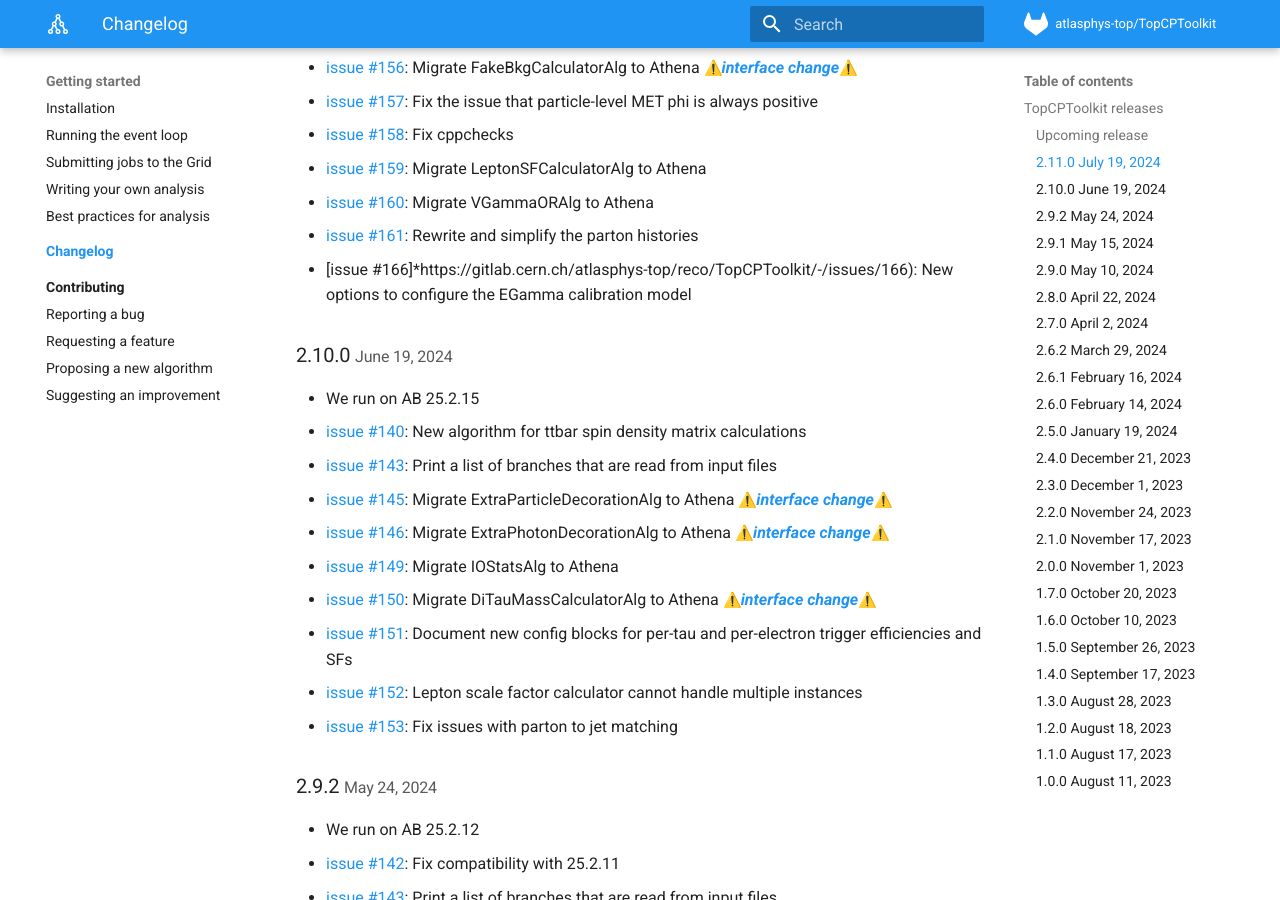
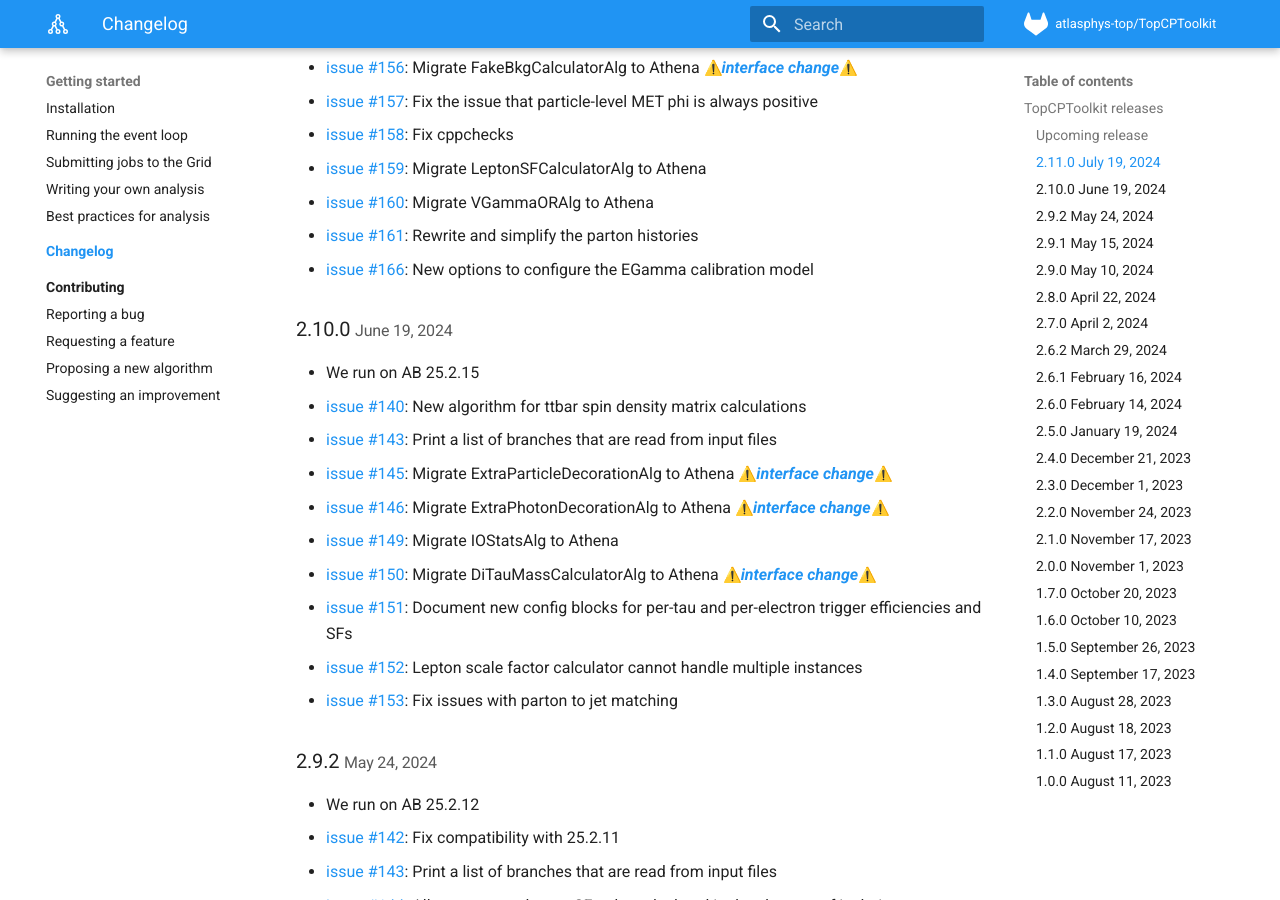
Before and after one commit to SuperNova76/TopCPToolKit, an MkDocs documentation site: the page built from docs/changelog/index.md, in a window 1280 px wide and 900 px high, scrolled down 709 px. Built offline with MkDocs 1.6.1 and Material for MkDocs 9.7.7, drawn with Linux system fonts in a browser that asks for light colours; emoji names are drawn with the system emoji font.

Commit message:
Update index.md

```diff
--- a/docs/changelog/index.md
+++ b/docs/changelog/index.md
@@ -22,7 +22,7 @@
 - [issue #159](https://gitlab.cern.ch/atlasphys-top/reco/TopCPToolkit/-/issues/159): Migrate LeptonSFCalculatorAlg to Athena
 - [issue #160](https://gitlab.cern.ch/atlasphys-top/reco/TopCPToolkit/-/issues/160): Migrate VGammaORAlg to Athena
 - [issue #161](https://gitlab.cern.ch/atlasphys-top/reco/TopCPToolkit/-/issues/161): Rewrite and simplify the parton histories
-- [issue #166]*https://gitlab.cern.ch/atlasphys-top/reco/TopCPToolkit/-/issues/166): New options to configure the EGamma calibration model
+- [issue #166](https://gitlab.cern.ch/atlasphys-top/reco/TopCPToolkit/-/issues/166): New options to configure the EGamma calibration model
 
 ### 2.10.0 <small>June 19, 2024</small>
 - We run on AB 25.2.15
```
